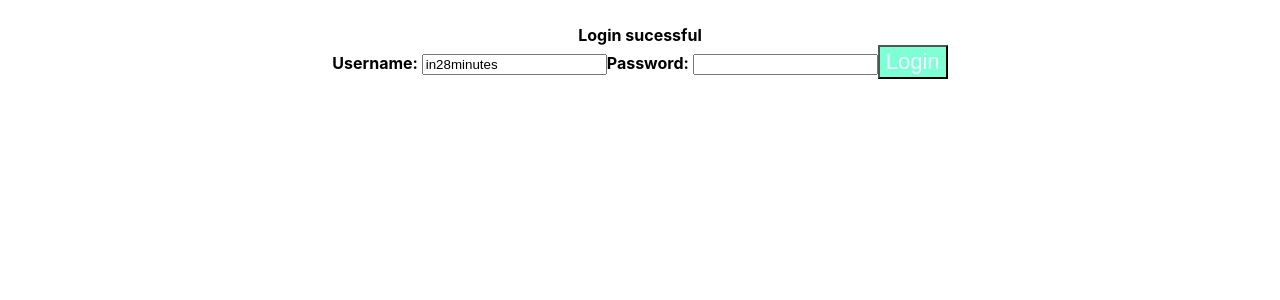
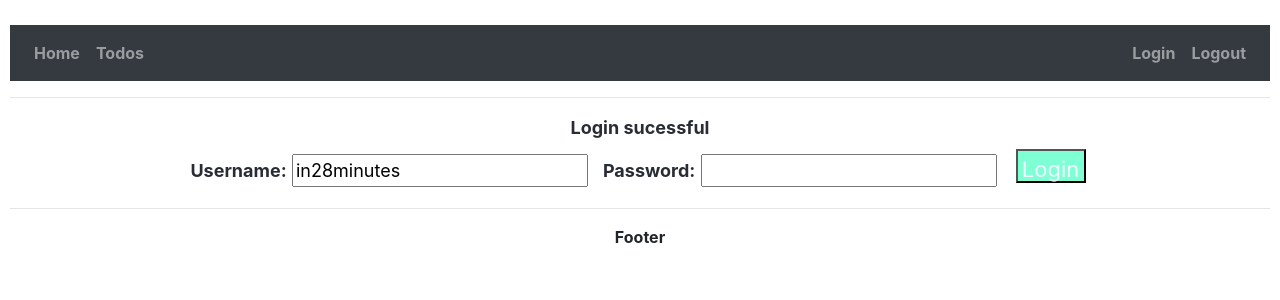
Before and after one commit to tomeee121/to-do-app.ReactJS-for-backend-SB2, a React (Create React App) app: page / in a window 1280 px wide. Shown: the top 300 px of the page. Built offline with nearby package versions, Linux system fonts and the light colour scheme.

Commit message:
navigation component

```diff
--- a/src/components/to-do/ToDo.css
+++ b/src/components/to-do/ToDo.css
@@ -13,7 +13,8 @@ button {
     color: aliceblue;
     width: 70px;
     margin: 8px 4px;
-    padding-bottom: 7px;
+    padding-top: 8px;
+    line-height: 20px;
 }
 
 input {
@@ -25,3 +26,7 @@ input {
     background-color: mediumvioletred;
     width: 200px;
 }
+
+.hr hr{
+    width: 80%;
+}
--- a/src/components/to-do/ToDoApp.jsx
+++ b/src/components/to-do/ToDoApp.jsx
@@ -1,18 +1,23 @@
 import React, {Component} from 'react';
-import {BrowserRouter, Route,Switch} from 'react-router-dom';
+import {BrowserRouter, Link, Route, Switch} from 'react-router-dom';
+import bootstrap from './bootstrap.css'
+import ToDo from './ToDo.css'
 
 
 class ToDoApp extends Component {
     render() {
         return (
-            <div className={"ToDo"}>
+            <div>
                 <BrowserRouter>
+                    <HeaderComponent></HeaderComponent>
                     <Switch>
                         <Route path="/login" component={Login}></Route>
                         <Route path="/welcome/:name" component={WelcomeComponent}></Route>
+                        <Route path="/todos" component={ToDoComponent}></Route>
                         <Route path="/" exact component={Login}></Route>
                         <Route component={ErrorComponent}></Route>
                     </Switch>
+                    <FooterComponent></FooterComponent>
                     {/*    <Route path="/welcome" element={<WelcomeComponent></WelcomeComponent>}></Route>*/}
                 </BrowserRouter>
             </div>
@@ -24,7 +29,8 @@ class WelcomeComponent extends Component {
     render() {
         return (
             <div className={"ToDo"}>
-                <div>Welcome {this.props.match.params.name}</div>
+                <div>Welcome {this.props.match.params.name}. To manage your todos go here <Link
+                    to={"/todos"}>click</Link></div>
             </div>
         );
     }
@@ -35,6 +41,82 @@ class ErrorComponent extends Component {
         return (
             <div className={"ToDo"}>
                 <div>Error occured, not found!</div>
+            </div>
+        );
+    }
+}
+
+class HeaderComponent extends Component {
+    render() {
+        return (
+            <header>
+                <nav className="navbar navbar-expand-md navbar-dark bg-dark">
+                    <ul className="navbar-nav">
+                        <li><Link to={"/welcome/Tomek"} className={"nav-link"}>Home</Link></li>
+                        <li><Link to={"/todos"} className={"nav-link"}>Todos</Link></li>
+                    </ul>
+                    <ul className="navbar-nav navbar-collapse justify-content-end">
+                        <li><Link to={"/login"} className={"nav-link"}>Login</Link></li>
+                        <li><Link to={"/logout"} className={"nav-link"}>Logout</Link></li>
+                    </ul>
+                </nav>
+                <hr></hr>
+            </header>
+        );
+    }
+}
+
+class FooterComponent extends Component {
+    render() {
+        return (
+            <footer>
+                <hr className={"hr"}></hr>
+                <div>Footer</div>
+            </footer>
+        );
+    }
+}
+
+class ToDoComponent extends Component {
+
+    constructor(props) {
+        super(props);
+        this.state = {
+            todos:
+                [
+                    {id: 1, description: 'Learn React', done: false, targetDate: new Date()},
+                    {id: 2, description: 'Visit India', done: false, targetDate: new Date()},
+                    {id: 3, description: 'Dance course', done: false, targetDate: new Date()},
+                ]
+        }
+    }
+
+    render() {
+        return (
+            <div className={"ToDo"}>
+                <h1>To-do'sy</h1>
+                <table>
+                    <thead>
+                    <tr>
+                        <th>Id</th>
+                        <th>description</th>
+                        <th>Is completed?</th>
+                        <th>Finish date</th>
+                    </tr>
+                    </thead>
+                    <tbody>
+                    {
+                        this.state.todos.map(todo =>
+                            <tr>
+                                <td>{todo.id}</td>
+                                <td>{todo.description}</td>
+                                <td>{todo.done.toString()}</td>
+                                <td>{todo.targetDate.toString()}</td>
+                            </tr>
+                        )
+                    }
+                    </tbody>
+                </table>
             </div>
         );
     }
@@ -76,7 +158,7 @@ class Login extends Component {
 
     render() {
         return (
-            <div>
+            <div className={"ToDo"}>
                 {this.state.hasLoginFailed === true && <div>Invalid credentials</div>}
                 {this.state.hasLoginFailed === false && <div>Login sucessful</div>}
                 Username: <input type={"text"} name={"username"} value={this.state.username}
--- /dev/null
+++ b/src/components/to-do/bootstrap.css
@@ -0,0 +1 @@
+@import url('https://unpkg.com/bootstrap@4.1.1/dist/css/bootstrap.css');
```
